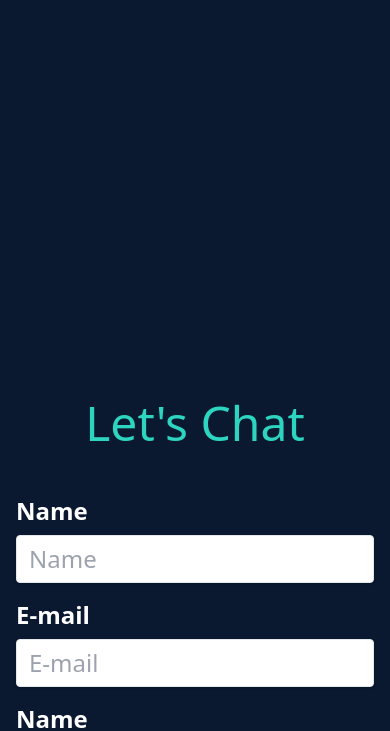
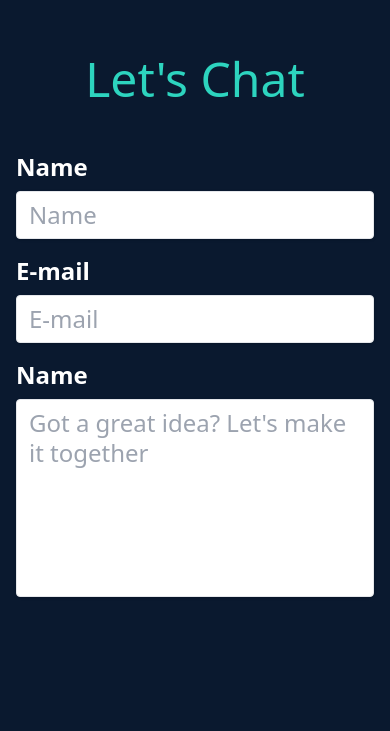
Before and after one commit to Tactenator/newportfolio-1, a Next.js app: page /contact in a window 390 px wide. Shown: the part 113-844 px from the top of the page. Built offline with nearby package versions, Linux system fonts and the light colour scheme.

Commit message:
Further mobile height fixes

```diff
--- a/pages/contact.js
+++ b/pages/contact.js
@@ -1,6 +1,6 @@
 const Contact = () => {
     return (
-        <div id="contact" class="min-h-screen pt-96 text-teal-400 bg-[#0a192f] flex flex-col justify-start items-center sm:p-0">
+        <div id="contact" class="min-h-screen pt-10 text-teal-400 bg-[#0a192f] flex flex-col justify-start items-center sm:p-0">
             <div className="w-3/5 mr-auto ml-auto mt-32 text-center text-5xl text-teal-400">
                 <h1>Let&apos;s Chat</h1>
             </div>
--- a/pages/projects.js
+++ b/pages/projects.js
@@ -8,7 +8,7 @@ import Link from 'next/link'
 
 const Projects = () => {
     return (
-        <div id="projects" class="min-h-screen pt-48 text-slate-100 bg-[#0a192f] block sm:justify-center sm:items-center sm:flex sm:flex-col sm:p-0">
+        <div id="projects" class="min-h-screen pt-10 text-slate-100 bg-[#0a192f] block sm:justify-center sm:items-center sm:flex sm:flex-col sm:p-0">
             <div class="w-5/5 sm:w-3/5">
                 <div class="text-4xl flex flex-row p-10">
                     <div class="h-[1px] w-3/5 bg-teal-400 mr-5 m-auto"></div>
--- a/pages/worked.js
+++ b/pages/worked.js
@@ -6,12 +6,12 @@ import Head from 'next/head'
 
 const Worked = () => {
     return (
-        <div id="workedfor" class="min-h-screen pt-96 text-teal-400 bg-[#0a192f] flex flex-col justify-start items-start sm:p-0">
+        <div id="workedfor" class="min-h-screen pt-10 text-teal-400 bg-[#0a192f] flex flex-col justify-start items-start sm:p-0">
             <Head>
                 <title>Trevor McLaurine</title>
                 <meta name="viewport" content="initial-scale=1.0, width=device-width" />
             </Head>
-             <div class="w-5/5 text-center mr-auto ml-auto pt-32 mt-10 sm:p-0 sm:w-3/5">
+             <div class="w-5/5 text-center mr-auto ml-auto mt-10 sm:p-0 sm:w-3/5">
                 <div class="text-4xl flex flex-row p-10">
                     <div class="h-[1px] w-3/5 bg-teal-400 mr-5 m-auto"></div>
                     <p class="text-white w-64">Past Work</p>
```
